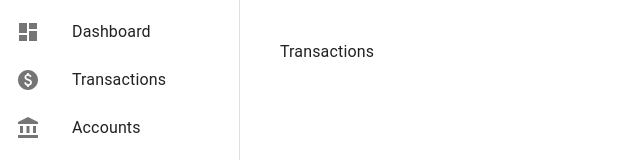
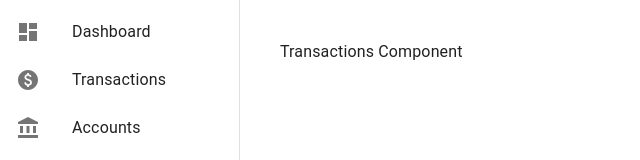
Before and after one commit to ahmedsadman/monee, a React (Create React App) app in the folder monee-client/: page /transactions in a window 1280 px wide. Shown: the top 160 px of the page, without its empty margins (0-640 px from the left). Built offline with nearby package versions, Linux system fonts and the light colour scheme.

Commit message:
add transaction page component

```diff
--- a/monee-client/src/index.tsx
+++ b/monee-client/src/index.tsx
@@ -3,6 +3,7 @@ import ReactDOM from "react-dom/client";
 import "./index.css";
 import App from "./App";
 import Dashboard from "./pages/Dashboard";
+import Transactions from "./pages/Transactions";
 import reportWebVitals from "./reportWebVitals";
 
 import { createBrowserRouter, RouterProvider } from "react-router-dom";
@@ -26,7 +27,7 @@ const router = createBrowserRouter([
       },
       {
         path: "/transactions",
-        element: <div>Transactions</div>,
+        element: <Transactions />,
       },
       {
         path: "/accounts",
--- /dev/null
+++ b/monee-client/src/pages/Transactions/index.tsx
@@ -0,0 +1,5 @@
+function Transactions() {
+  return <div>Transactions Component</div>;
+}
+
+export default Transactions;
```
